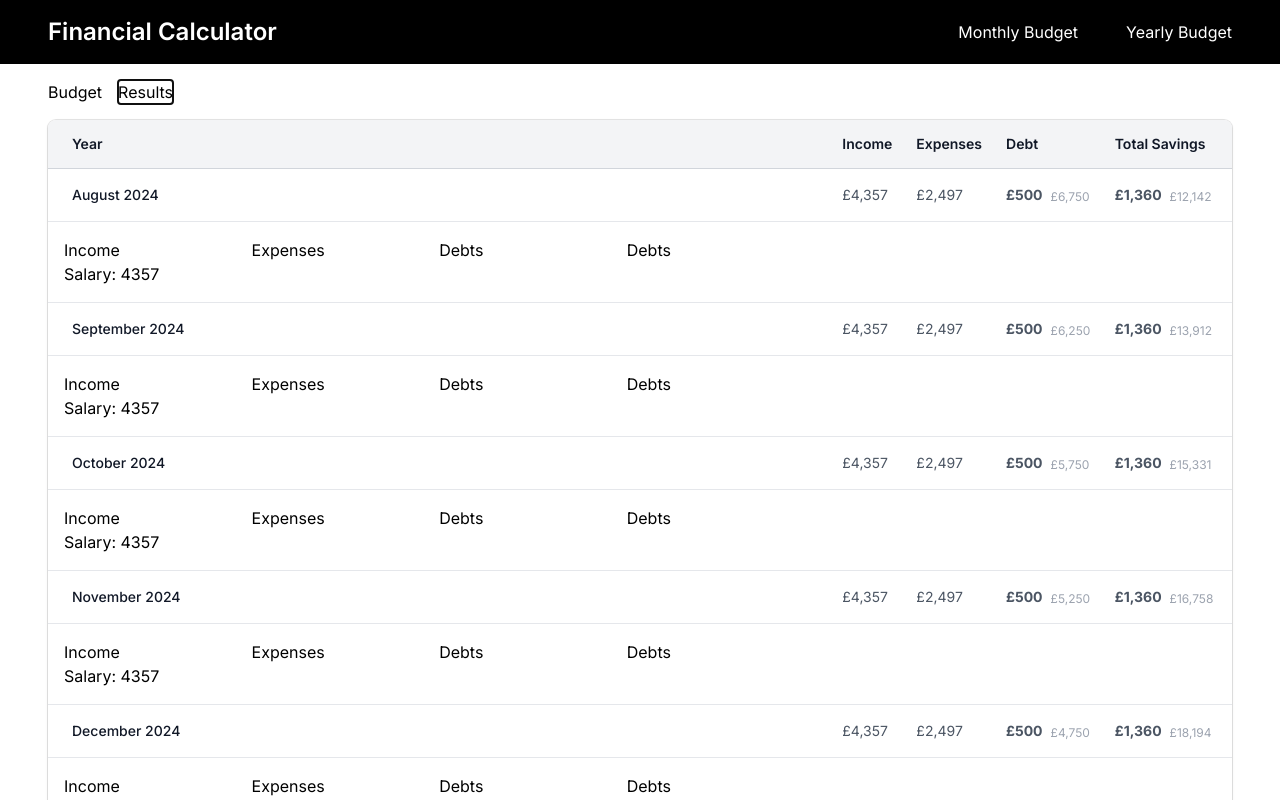
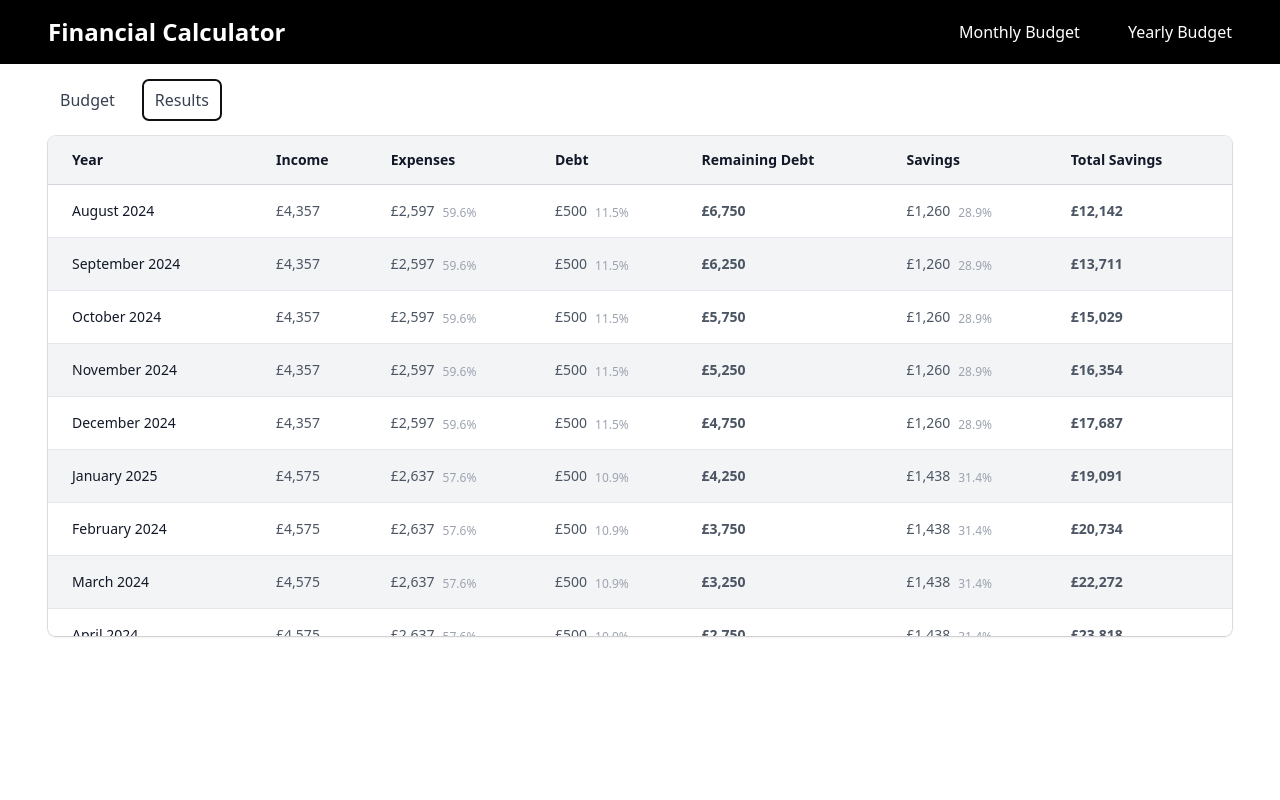
Before and after one commit to nasainsbury/budget, a Next.js app: page / in a window 1280 px wide. Both pictures are taken after a click on the tab "Results". Shown: the top 800 px of the page. Built offline with nearby package versions, Linux system fonts and the light colour scheme.

Commit message:
fixing some stuff

```diff
--- a/app/components/InputForm.tsx
+++ b/app/components/InputForm.tsx
@@ -66,7 +66,7 @@ function InputForm() {
           increasePerAnnum: 3,
         },
         {
-          amount: 700,
+          amount: 800,
           name: "General",
           increasePerAnnum: 3,
         },
@@ -114,8 +114,8 @@ function InputForm() {
   );
 
   return (
-    <div className="col-span-9 overflow-hidden shadow ring-1 ring-black ring-opacity-10 sm:rounded-lg max-h-[1000px] overflow-y-scroll w-full">
-      <table className="divide-y divide-gray-300 max-h-[1000px] w-full">
+    <div className="col-span-9 overflow-hidden shadow ring-1 ring-black ring-opacity-10 sm:rounded-lg max-h-[500px] overflow-y-scroll w-full">
+      <table className="divide-y divide-gray-300 w-full">
         <thead className="bg-gray-100 sticky top-0 z-10">
           <tr>
             <th
@@ -147,19 +147,42 @@ function InputForm() {
               className="px-3 py-3.5 text-left text-sm font-semibold text-gray-900"
               scope="col"
             >
+              Remaining Debt
+            </th>
+            <th
+              className="px-3 py-3.5 text-left text-sm font-semibold text-gray-900"
+              scope="col"
+            >
+              Savings
+            </th>
+            <th
+              className="px-3 py-3.5 text-left text-sm font-semibold text-gray-900"
+              scope="col"
+            >
               Total Savings
             </th>
           </tr>
         </thead>
         <tbody className="divide-y divide-gray-200 bg-white">
-          {budget.map((result) => (
-            <Disclosure key={result.date.toJSDate().toString()}>
-              {({ open }) => (
-                <>
-                  <DisclosureButton
-                    as="tr"
-                    className="hover:bg-yellow-100 hover:cursor-pointer"
-                    key={result.date.toString()}
+          {budget.map((result) => {
+            const expensePercent = (
+              (result.expenses.total / result.income.total) *
+              100
+            ).toPrecision(3);
+
+            const debtPercent = (
+              (result.debt.total / result.income.total) *
+              100
+            ).toPrecision(3);
+
+            const savingsPercent = (
+              (result.savings.total / result.income.total) *
+              100
+            ).toPrecision(3);
+            return (
+              <tr
+                className="even:bg-gray-100 hover:bg-yellow-100"
+                key={result.date.toFormat("dd-mm-yyyy")}
               >
                 <td className="whitespace-nowrap py-4 pl-4 pr-3 text-sm font-medium text-gray-900 sm:pl-6">
                   {result.date.monthLong} {result.date.year}
@@ -168,53 +191,40 @@ function InputForm() {
                   {formatValue(result.income.total)}
                 </td>
                 <td className="whitespace-nowrap px-3 py-4 text-sm text-gray-600">
-                      {formatValue(result.expenses.total)}
-                    </td>
-                    <td className="whitespace-nowrap px-3 py-4 text-sm text-gray-600">
                   <div className="flex gap-x-2 items-end">
-                        <span className="font-bold">
-                          {formatValue(result.debt.total)}
-                        </span>
+                    <span>{formatValue(result.expenses.total)}</span>
                     <span className="text-xs text-gray-400">
-                          {formatValue(result.debt.totalBalance)}
+                      {expensePercent}%
                     </span>
                   </div>
                 </td>
                 <td className="whitespace-nowrap px-3 py-4 text-sm text-gray-600">
+                  <div className="flex flex-col gap-y-1">
                     <div className="flex gap-x-2 items-end">
-                        <span className="font-bold">
-                          {formatValue(result.savings.total)}
+                      <span>{formatValue(result.debt.total)}</span>
+                      <span className="text-xs text-gray-400">
+                        {debtPercent}%
                       </span>
+                    </div>
+                  </div>
+                </td>
+                <td className="whitespace-nowrap px-3 py-4 text-sm text-gray-600 font-bold">
+                  {formatValue(result.debt.totalBalance)}
+                </td>
+                <td className="whitespace-nowrap px-3 py-4 text-sm text-gray-600">
+                  <div className="flex gap-x-2 items-end">
+                    <span>{formatValue(result.savings.total)}</span>
                     <span className="text-xs text-gray-400">
-                          {formatValue(result.savings.totalBalance)}
+                      {savingsPercent}%
                     </span>
                   </div>
                 </td>
-                  </DisclosureButton>
-                  <tr>
-                    <td
-                      className="px-4 py-4 grid grid-cols-4 justify-between"
-                      colSpan={5}
-                    >
-                      <div className="col-span-1">
-                        <h2>Income</h2>
-                        <ul>
-                          {result.income.fields.map((income) => (
-                            <li key={income.name}>
-                              {income.name}: {income.amount}
-                            </li>
-                          ))}
-                        </ul>
-                      </div>
-                      <div>Expenses</div>
-                      <div>Debts</div>
-                      <div>Debts</div>
+                <td className="whitespace-nowrap px-3 py-4 text-sm text-gray-600 font-bold">
+                  {formatValue(result.savings.totalBalance)}
                 </td>
               </tr>
-                </>
-              )}
-            </Disclosure>
-          ))}
+            );
+          })}
         </tbody>
       </table>
     </div>
--- a/app/layout.tsx
+++ b/app/layout.tsx
@@ -17,7 +17,7 @@ export default function RootLayout({
 }>) {
   return (
     <html lang="en">
-      <body className={inter.className}>
+      <body>
         <nav className="bg-black flex justify-between text-white px-12 py-4 items-center">
           <h1 className="text-2xl font-semibold">Financial Calculator</h1>
           <ul className="flex gap-x-12">
--- a/app/page.tsx
+++ b/app/page.tsx
@@ -7,12 +7,15 @@ export default function Home() {
     <main className="px-12 py-4">
       <TabGroup className="flex flex-col gap-y-4">
         <TabList className="gap-x-4 flex">
-          <Tab>Budget</Tab>
-          <Tab>Results</Tab>
+          <Tab className="rounded-md px-3 py-2 font-medium text-gray-700 hover:text-gray-700">
+            Budget
+          </Tab>
+          <Tab className="rounded-md px-3 py-2 font-medium text-gray-700 hover:text-gray-700">
+            Results
+          </Tab>
         </TabList>
         <TabPanels>
           <TabPanel>Budget</TabPanel>
-
           <TabPanel>
             <InputForm />
           </TabPanel>
```
Lines whose indentation alone changed are shown as unchanged.
